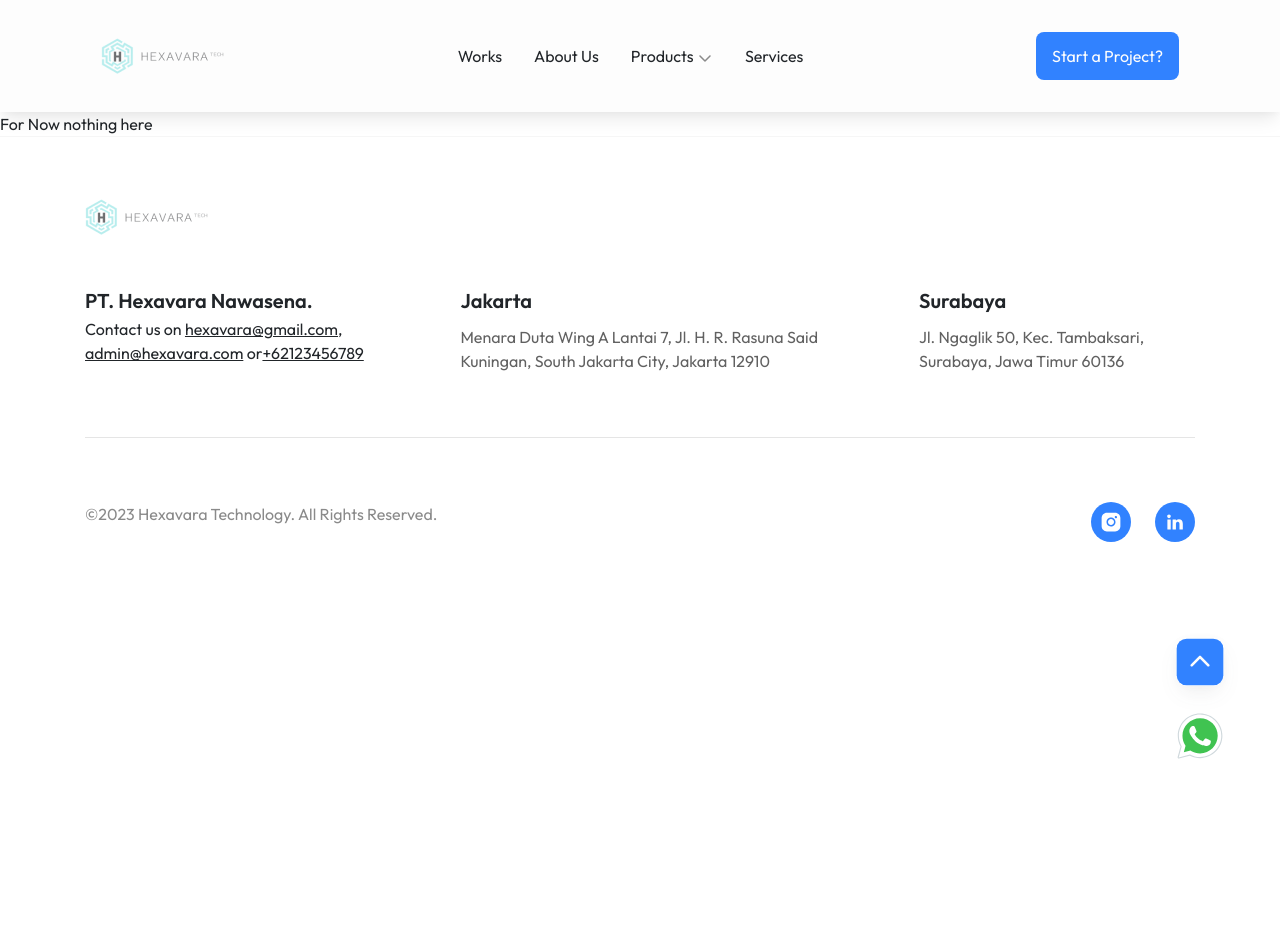
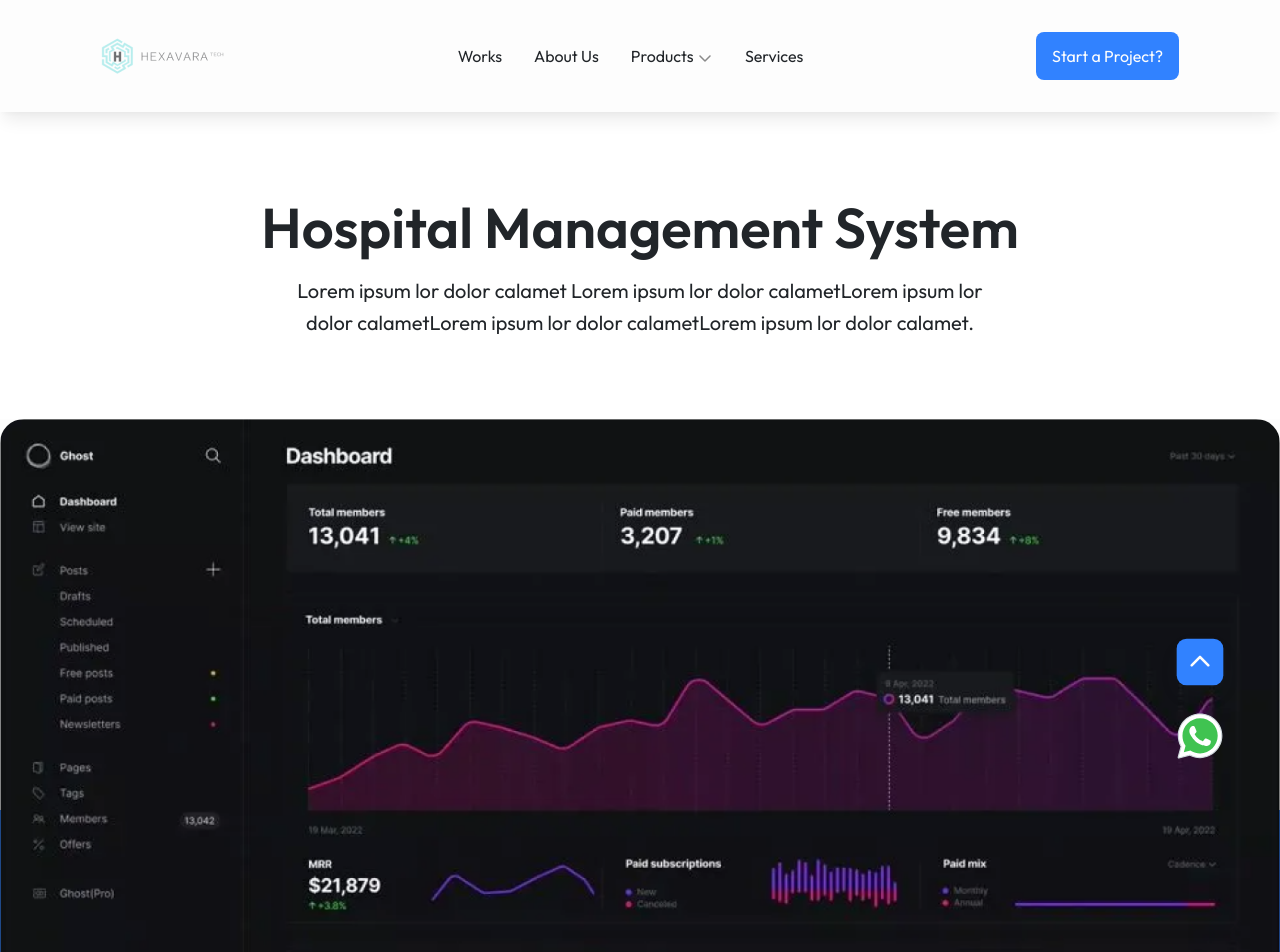
Before and after one commit to Ianphantom/hexavara, a React (Create React App) app: page /product/1 in a window 1280 px wide. Shown: the top 952 px of the page. Before the commit the page ends 800 px from the top, so only its background shows below. Built offline with nearby package versions, Linux system fonts and the light colour scheme.

Commit message:
refs#detail-product-page feat :  Pembuatan detail-product page tahap 1

```diff
--- a/src/App.js
+++ b/src/App.js
@@ -15,6 +15,7 @@
 import ProductPagesIndex from "./pages/ProductPages/ProductPagesIndex";
 import ServicePagesIndex from "./pages/ServicePages/ServicePagesIndex";
 import ContactUsPagesIndex from "./pages/ContactUsPages/ContactUsPagesIndex";
+import ProductDetailPagesIndex from "./pages/ProductDetailPages/ProductDetailPagesIndex";
 import FloatingButton from "./components/FloatingButton";
 
 function App() {
@@ -29,8 +30,13 @@
         <Route exact path='/home' element={<LandingPagesIndex />} />
         <Route exact path='/works/:id' element={<WorkDetailPages />} />
         <Route exact path='/product' element={<ProductPagesIndex />} />
+        <Route
+          exact
+          path='/product/:id'
+          element={<ProductDetailPagesIndex />}
+        />
         <Route exact path='/services' element={<ServicePagesIndex />} />
-        <Route exact path='/contact' element={<ContactUsPagesIndex />} />
+        <Route exact path='/contact' element={<ContactUsPagesIndex />} />c
         <Route
           exact
           path='/product/:id'
--- a/src/components/ButtonComponent.js
+++ b/src/components/ButtonComponent.js
@@ -29,7 +29,7 @@
 
   .outlined-primary {
     border: 1px solid var(--hxvr-brand-70);
-    background: var(--hxvr-neutral-30);
+    background: transparent;
     color: var(--hxvr-brand-70);
   }
 
--- /dev/null
+++ b/src/pages/ProductDetailPages/ProductDetailPagesIndex.js
@@ -0,0 +1,18 @@
+import React from "react";
+import ProductDetailSectionOne from "./ProductDetailSectionOne";
+import ProductDetailSectionTwo from "./ProductDetailSectionTwo";
+import ProductDetailSectionThree from "./ProductDetailSectionThree";
+import ProductDetailSectionFour from "./ProductDetailSectionFour";
+
+const ProductDetailPagesIndex = () => {
+  return (
+    <div>
+      <ProductDetailSectionOne />
+      <ProductDetailSectionTwo />
+      <ProductDetailSectionThree />
+      <ProductDetailSectionFour />
+    </div>
+  );
+};
+
+export default ProductDetailPagesIndex;
--- /dev/null
+++ b/src/pages/ProductDetailPages/ProductDetailSectionFour.js
@@ -0,0 +1,34 @@
+import React from "react";
+import styled from "styled-components";
+
+const ProductDetailSectionFour = () => {
+  return (
+    <ProductDetailSectionFourStyled>
+      <div className='container'>
+        <div className='title text-center display-large'>
+          Managed hospital <span>Efficiently</span>
+        </div>
+        <div className='title text-center display-large'>with our system</div>
+      </div>
+    </ProductDetailSectionFourStyled>
+  );
+};
+
+const ProductDetailSectionFourStyled = styled.div`
+  padding: 45px 0px;
+  .container {
+    display: flex;
+    flex-direction: column;
+    gap: 20px;
+  }
+  .title {
+    span {
+      padding: 24px 48px;
+      border-radius: 100px;
+      background: var(--primary-base, #3182ff);
+      color: var(--hxvr-neutral-30, #fdfdfd);
+    }
+  }
+`;
+
+export default ProductDetailSectionFour;
--- /dev/null
+++ b/src/pages/ProductDetailPages/ProductDetailSectionOne.js
@@ -0,0 +1,34 @@
+import React from "react";
+import styled from "styled-components";
+
+const ProductDetailSectionOne = () => {
+  return (
+    <ProductDetailSectionOneStyled>
+      <div className='container'>
+        <div className='title display-large'>Hospital Management System</div>
+        <div className='desc paragraph-large regular'>
+          Lorem ipsum lor dolor calamet Lorem ipsum lor dolor calametLorem ipsum
+          lor dolor calametLorem ipsum lor dolor calametLorem ipsum lor dolor
+          calamet.
+        </div>
+      </div>
+    </ProductDetailSectionOneStyled>
+  );
+};
+
+const ProductDetailSectionOneStyled = styled.div`
+  padding: 80px 0px;
+  .container {
+    .title {
+      text-align: center;
+      margin-bottom: 11px;
+    }
+
+    .desc {
+      text-align: center;
+      text-wrap: balance;
+    }
+  }
+`;
+
+export default ProductDetailSectionOne;
--- /dev/null
+++ b/src/pages/ProductDetailPages/ProductDetailSectionThree.js
@@ -0,0 +1,113 @@
+import React, { useEffect } from "react";
+import AOS from "aos";
+import "aos/dist/aos.css";
+import styled from "styled-components";
+import detailImages from "../../assets/images/detailImages1.png";
+
+import ButtonComponent from "../../components/ButtonComponent";
+import arrowUpRight from "../../assets/svg/arrowUpRight.svg";
+
+const ProductDetailSectionThree = () => {
+  useEffect(() => {
+    AOS.init();
+  }, []);
+  return (
+    <ProductDetailSectionThreeStyled
+      data-aos='fade-up'
+      data-aos-duration='1500'
+    >
+      <div className='container'>
+        <div className='bottom-container'>
+          <div className='desc-container paragraph-large regular'>
+            <div className='title display-small'>Why choose Hexavara?</div>
+            <div className='desc paragraph-large regular'>
+              Lorem ipsum lor dolor calamet Lorem ipsum lor dolor calametLorem
+              ipsum lor dolor calametLorem ipsum lor dolor calametLorem ipsum
+              lor dolor calamet. Lorem ipsum lor dolor calamet Lorem ipsum lor
+              dolor calametLorem ipsum lor dolor calametLorem ipsum lor dolor
+              calametLorem ipsum lor dolor calamet.Lorem ipsum lor dolor calamet
+              Lorem ipsum lor dolor calametLorem ipsum lor dolor calametLorem
+              ipsum lor dolor calametLorem ipsum lor dolor calamet.
+            </div>
+            <div className='button-container'>
+              <ButtonComponent
+                text='Talk to Us'
+                icon={arrowUpRight}
+                className='button outlined-primary border-radius-4 pointer paragraph-large'
+              ></ButtonComponent>
+            </div>
+          </div>
+          <div className='image-container'>
+            <img
+              data-aos='zoom-in'
+              data-aos-duration='1500'
+              data-aos-delay='750'
+              src={detailImages}
+              alt='culture'
+            />
+          </div>
+        </div>
+      </div>
+    </ProductDetailSectionThreeStyled>
+  );
+};
+
+const ProductDetailSectionThreeStyled = styled.div`
+  padding: 80px 0px;
+  background: var(--hxvr-neutral-40);
+  .container {
+    .bottom-container {
+      display: flex;
+      flex-direction: row-reverse;
+      align-items: center;
+      gap: 72px;
+      .desc-container {
+        width: 50%;
+        display: flex;
+        flex-direction: column;
+        gap: 32px;
+        .title {
+          color: var(--hxvr-neutral-100);
+        }
+        .button-container {
+          max-width: max-content;
+        }
+      }
+      .image-container {
+        width: 50%;
+        height: 666px;
+        position: relatives;
+        img {
+          position: absolute;
+          border-radius: 24px 0px 0px 0px;
+          left: 0;
+          height: 666px;
+          width: 50%;
+          object-position: center right;
+          object-fit: fill;
+        }
+      }
+    }
+  }
+
+  @media (max-width: 768px) {
+    .bottom-container {
+      width: 100%;
+      flex-direction: column;
+      gap: 26px;
+      .desc {
+        width: 100% !important;
+      }
+      .image-container {
+        width: 100%;
+        height: 160px !important;
+        img {
+          height: 240px !important;
+          width: 90% !important;
+        }
+      }
+    }
+  }
+`;
+
+export default ProductDetailSectionThree;
--- /dev/null
+++ b/src/pages/ProductDetailPages/ProductDetailSectionTwo.js
@@ -0,0 +1,26 @@
+import React from "react";
+import styled from "styled-components";
+
+// import image
+import PictureExample from "../../assets/images/productDetailExample.png";
+
+const ProductDetailSectionTwo = () => {
+  return (
+    <ProductDetailSectionTwoStyled>
+      <img src={PictureExample} alt='product-detail' />
+    </ProductDetailSectionTwoStyled>
+  );
+};
+
+const ProductDetailSectionTwoStyled = styled.div`
+  background: linear-gradient(to bottom, #fdfdfd 50%, #3182ff 50%);
+  text-align: center;
+  img {
+    max-width: 1392px;
+    width: 100%;
+    object-fit: cover;
+    border-radius: 24px 24px 0px 0px;
+  }
+`;
+
+export default ProductDetailSectionTwo;
```
Also changed, not shown: src/assets/images/detailImages1.png (added), src/assets/images/productDetailExample.png (added).
